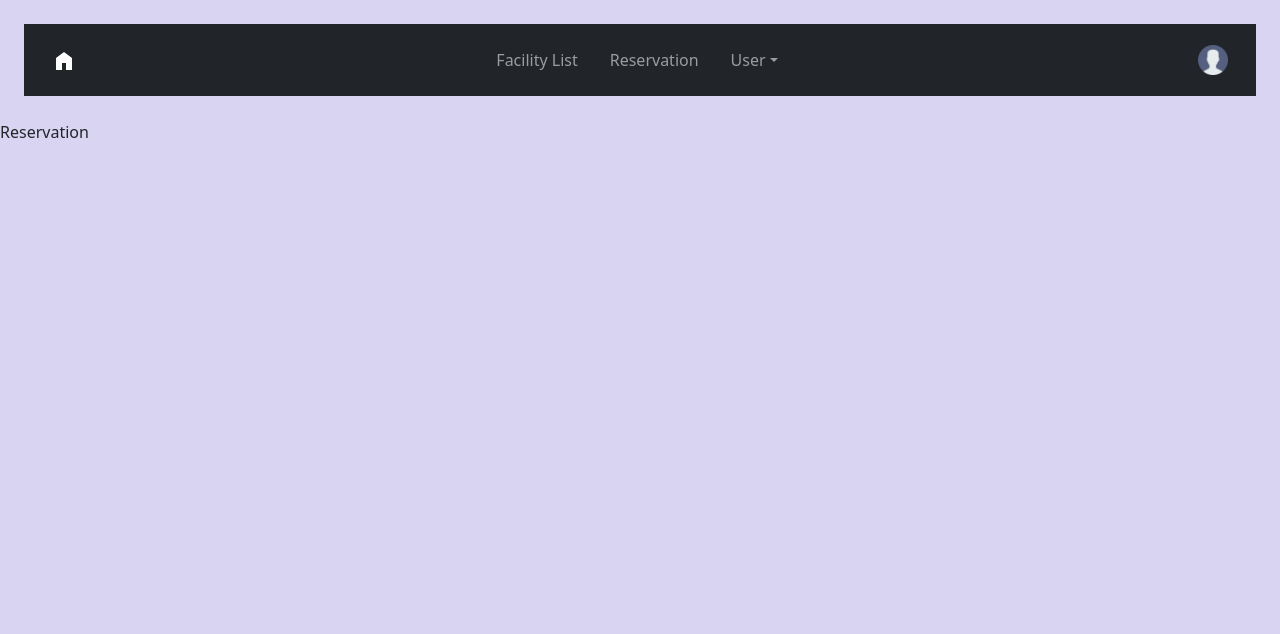
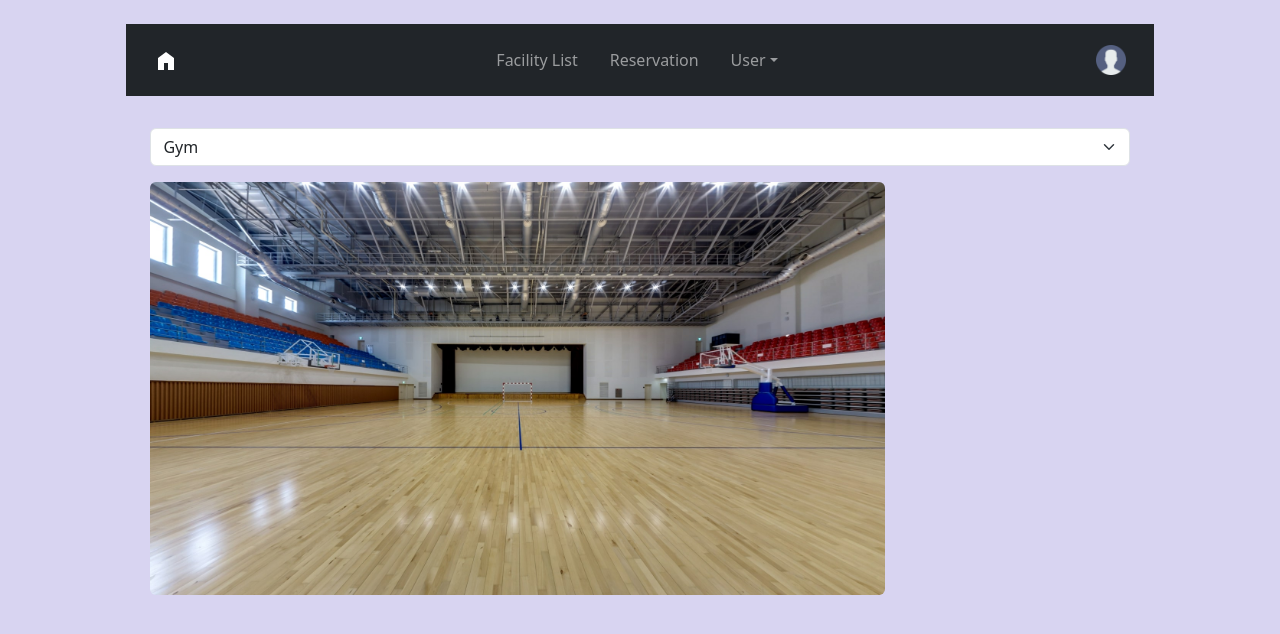
Before and after one commit to heights-m/hw2-res-app, a React (Vite) app in the folder facres_app/: page /reservation in a window 1280 px wide. Shown: the top 634 px of the page. Built offline with nearby package versions, Linux system fonts and the light colour scheme.

Commit message:
make reservation facility image change functional

```diff
--- a/facres_app/src/App.css
+++ b/facres_app/src/App.css
@@ -1,5 +1,7 @@
 #root {
   background-color: rgb(216, 212, 241);
+  padding-left: 8%;
+  padding-right: 8%;
 }
 
 #user_icon {
--- a/facres_app/src/components/FacilCard.css
+++ b/facres_app/src/components/FacilCard.css
@@ -2,9 +2,15 @@
     width: 48%;
 }
 
-@media screen and (max-width: 650px) {
+@media screen and (max-width: 995px) {
     #fac_card {
-        width: 90%;
+        width: 43%;
+    }
+}
+
+@media screen and (max-width: 770px) {
+    #fac_card {
+        width: 80%;
     }
 }
 
--- a/facres_app/src/components/FacilCard.tsx
+++ b/facres_app/src/components/FacilCard.tsx
@@ -14,7 +14,7 @@ interface Props {
 
 function FacilCard({facName, desc, days, particip, location, avail, imgSrc} : Props) {
   return (
-    <div className='bg-white p-3 rounded flex justify-content-center align-items-center m-2' id='fac_card'>
+    <div className='bg-white p-3 rounded flex justify-content-center align-items-center mx-2 mb-3' id='fac_card'>
         <img src={imgSrc} alt="" className='rounded w-100 mb-4' id='fac_card_img'/>
         <div id='fac_card_details' className=''>
             <h3>{facName}</h3>
--- a/facres_app/src/pages/FacilityList.tsx
+++ b/facres_app/src/pages/FacilityList.tsx
@@ -4,7 +4,7 @@ import FacData from '../assets/Facility_Data.json'
 
 function FacilityList() {
   return (
-    <div className='px-5 py-2 d-flex justify-content-center container-fluid flex-wrap'>
+    <div className='py-2 d-flex justify-content-center container-fluid flex-wrap'>
       {FacData.map((fac) => (
           <FacilCard facName={fac.Name} desc={fac.Desc} days={fac.Days} particip={fac.Participants} location={fac.Location} avail={fac.Available} imgSrc={fac.Img} />
       ))}
--- a/facres_app/src/pages/Reservation.tsx
+++ b/facres_app/src/pages/Reservation.tsx
@@ -1,8 +1,24 @@
-import React from 'react'
+import React, { useState } from 'react'
+import FacData from '../assets/Facility_Data.json'
+
+
 
 function Reservation() {
+
+  const [selectedFac, setSelectedFac] = useState('0');
+
   return (
-    <div>Reservation</div>
+    <div className='px-5 py-2'>
+      <select className='form-select' aria-label='Facility selector' name="fac-select" id="fac-select" onChange={e => setSelectedFac(e.target.value)} value={selectedFac}>
+        <option value="0">Gym</option>
+        <option value="1">Auditorium</option>
+        <option value="2">Swimming Pool</option>
+        <option value="3">Seminar Room</option>
+        <option value="4">Conference Room</option>
+        <option value="5">Library</option>
+      </select>
+      <img src={FacData[Number(selectedFac)].Img} alt="Current facility" className='my-3 rounded w-75'/>
+    </div>
   )
 }
 
```
